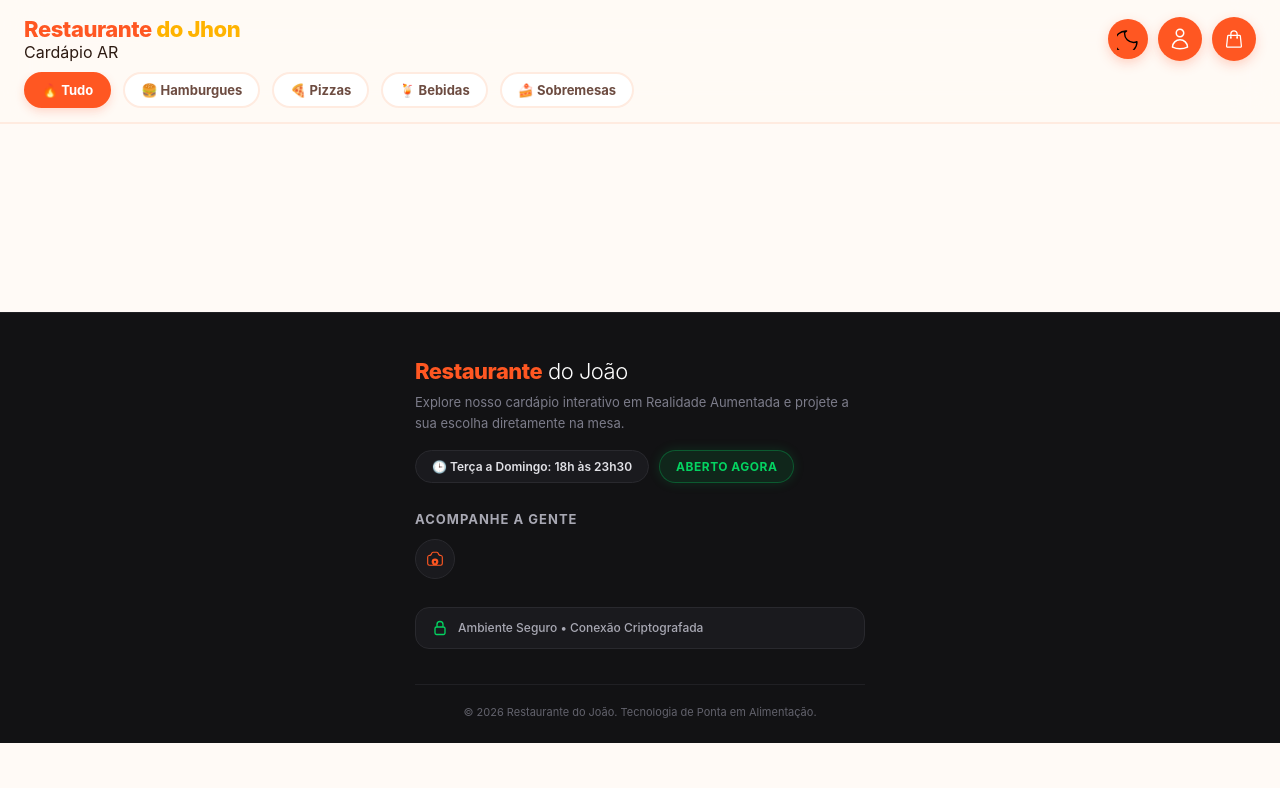
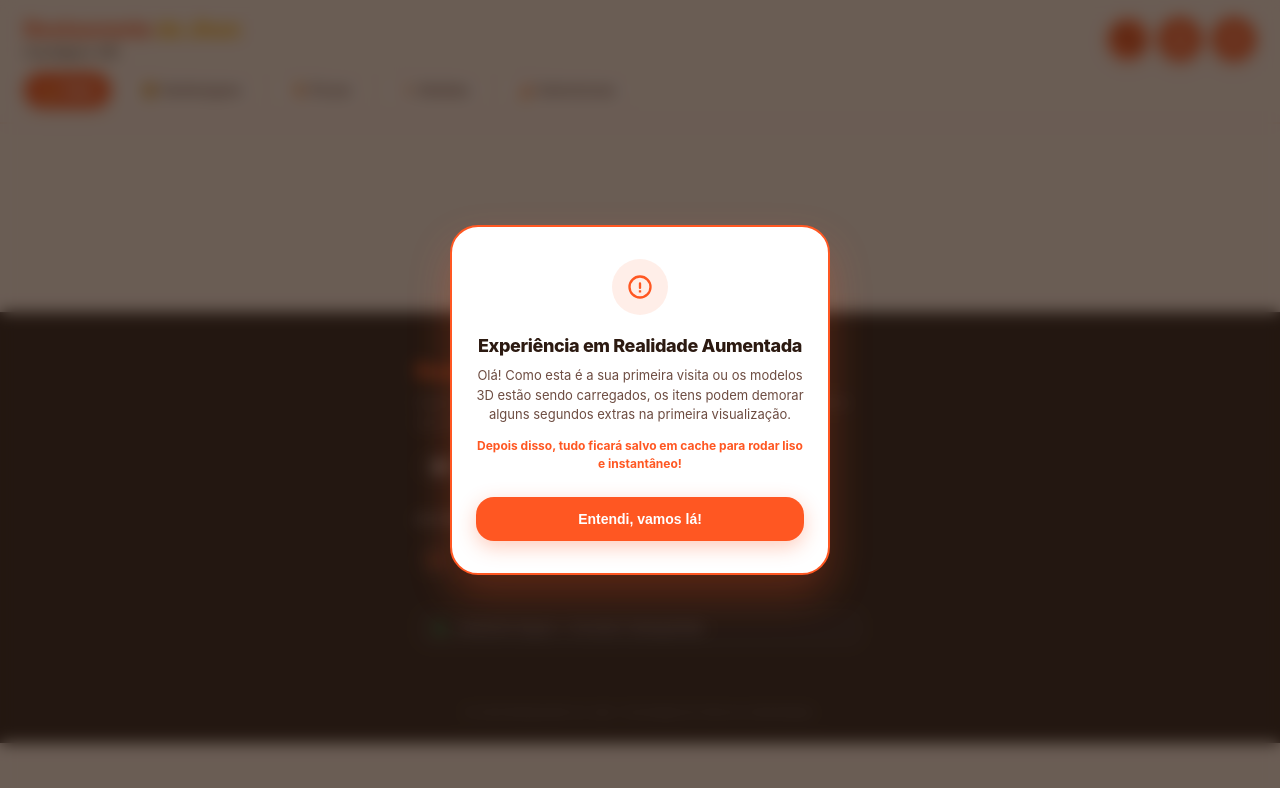
Before and after one commit to jhonatasBonfim16/cardapio-ar-frontend, a plain HTML site: page index.html in a window 1280 px wide. Drawn offline with Linux system fonts and the light colour scheme; some packages are replaced by stand-ins of ours; no server answers; a script that the page names is missing.

Commit message:
Adicionado pop up

```diff
--- /dev/null
+++ b/css/popupEstilo.css
@@ -0,0 +1,102 @@
+/* ========== POP-UP / MODAL DE AVISO 3D ========== */
+.modal-overlay {
+    position: fixed;
+    inset: 0;
+    background-color: rgba(44, 26, 17, 0.7);
+    backdrop-filter: blur(8px);
+    -webkit-backdrop-filter: blur(8px);
+    z-index: 99999;
+    display: flex;
+    align-items: center;
+    justify-content: center;
+    padding: 20px;
+
+    /* Estado inicial: invisível e travado para cliques */
+    opacity: 0;
+    pointer-events: none;
+    transition: opacity 0.3s ease;
+}
+
+/* Quando o JS ativa, ele fica visível */
+.modal-overlay.ativo {
+    opacity: 1;
+    pointer-events: auto;
+}
+
+.modal-card {
+    background-color: var(--cor-fundo-card, #ffffff);
+    border: 2px solid var(--laranja, #ff5722);
+    border-radius: 28px;
+    padding: 32px 24px;
+    max-width: 380px;
+    width: 100%;
+    text-align: center;
+    box-shadow: 0 20px 40px rgba(255, 87, 34, 0.25);
+    transform: translateY(20px) scale(0.95);
+    transition: transform 0.3s cubic-bezier(0.175, 0.885, 0.32, 1.275);
+}
+
+.modal-overlay.ativo .modal-card {
+    transform: translateY(0) scale(1);
+}
+
+.modal-icone-container {
+    width: 56px;
+    height: 56px;
+    margin: 0 auto 20px;
+    background-color: rgba(255, 87, 34, 0.1);
+    border-radius: 50%;
+    display: flex;
+    align-items: center;
+    justify-content: center;
+    color: var(--laranja, #ff5722);
+}
+
+.modal-icone-container svg {
+    width: 28px;
+    height: 28px;
+}
+
+.modal-card h2 {
+    font-size: 18px;
+    font-weight: 800;
+    color: var(--cor-texto-principal, #2c1a11);
+    margin-bottom: 10px;
+    letter-spacing: -0.02em;
+}
+
+.modal-card p {
+    font-size: 13px;
+    color: var(--cor-texto-secundario, #6d4c41);
+    line-height: 1.5;
+    margin-bottom: 12px;
+}
+
+.modal-card .modal-sub {
+    font-size: 12px;
+    color: var(--laranja, #ff5722);
+    font-weight: 700;
+    margin-bottom: 24px;
+}
+
+.btn-entendi {
+    width: 100%;
+    background-color: var(--laranja, #ff5722);
+    color: #fff;
+    border: none;
+    font-weight: 700;
+    font-size: 14px;
+    padding: 14px;
+    border-radius: 18px;
+    cursor: pointer;
+    box-shadow: 0 6px 20px rgba(255, 87, 34, 0.3);
+    transition: background-color 0.2s, transform 0.1s;
+}
+
+.btn-entendi:hover {
+    background-color: #f4511e;
+}
+
+.btn-entendi:active {
+    transform: scale(0.98);
+}
--- a/index.html
+++ b/index.html
@@ -7,6 +7,7 @@
     <link rel="stylesheet" href="./css/style.css">
     <link rel="stylesheet" href="./css/carrinho.css">
     <link rel="stylesheet" href="./css/uiControlls.css">
+    <link rel="stylesheet" href="./css/popupEstilo.css">
 
     <title>Cardápio Digital AR</title>
 
@@ -15,6 +16,23 @@
 </head>
 
 <body>
+    <!-- Modal / Pop-up de Aviso de Carregamento Inicial -->
+    <div id="modal-aviso-ar" class="modal-overlay">
+        <div class="modal-card">
+            <div class="modal-icone-container">
+                <svg xmlns="http://www.w3.org/2000/svg" fill="none" viewBox="0 0 24 24" stroke-width="2"
+                    stroke="currentColor">
+                    <path stroke-linecap="round" stroke-linejoin="round5"
+                        d="M12 9v3.75m9-.75a9 9 0 11-18 0 9 9 0 0118 0zm-9 3.75h.008v.008H12v-.008z" />
+                </svg>
+            </div>
+            <h2>Experiência em Realidade Aumentada</h2>
+            <p>Olá! Como esta é a sua primeira visita ou os modelos 3D estão sendo carregados, os itens podem demorar
+                alguns segundos extras na primeira visualização.</p>
+            <p class="modal-sub">Depois disso, tudo ficará salvo em cache para rodar liso e instantâneo!</p>
+            <button id="btn-fechar-modal" class="btn-entendi">Entendi, vamos lá!</button>
+        </div>
+    </div>
 
     <!-- BARRA TOPO FIXA COMPLETA -->
     <div class="topo-fixo">
@@ -29,15 +47,17 @@
                 <!-- NOVO: Botão Alternador de Tema (Claro / Escuro) -->
                 <button class="carrinho-topo" id="btn-tema" onclick="alternarTemaManual()" aria-label="Alternar tema">
                     <!-- Ícone do Sol (Com classe de animação) -->
-                    <svg id="icone-sol" class="icone-tema" xmlns="http://www.w3.org/2000/svg" fill="none" viewBox="0 0 24 24"
-                        stroke-width="1.5" stroke="currentColor" style="width: 24px; height: 24px; display: none;">
+                    <svg id="icone-sol" class="icone-tema" xmlns="http://www.w3.org/2000/svg" fill="none"
+                        viewBox="0 0 24 24" stroke-width="1.5" stroke="currentColor"
+                        style="width: 24px; height: 24px; display: none;">
                         <path stroke-linecap="round" stroke-linejoin="round"
                             d="M12 3v2.25m0 13.5V21M4.22 4.22l1.59 1.59m12.38 12.38l1.59 1.59M3 12h2.25m13.5 0H21M4.22 19.78l1.59-1.59M17.42 6.58l1.59-1.59M12 6.75a5.25 5.25 0 1 0 0 10.5 5.25 5.25 0 0 0 0-10.5Z" />
                     </svg>
                     <!-- Ícone da Lua (Vetor Fechado e Corrigido com classe de animação) -->
-                    <svg id="icone-lua" class="icone-tema" xmlns="http://www.w3.org/2000/svg" fill="none" viewBox="0 0 24 24"
-                        stroke-width="1.5" stroke="currentColor" style="width: 24px; height: 24px;">
-                        <path stroke-linecap="round" stroke-linejoin="round" d="M21.752 15.002A9.72 9.72 0 0118 15.75c-5.385 0-9.75-4.365-9.75-9.75 0-1.33.97-2.432 2.252-2.752a12 12 0 1011.25 11.752z" />
+                    <svg id="icone-lua" class="icone-tema" xmlns="http://www.w3.org/2000/svg" fill="none"
+                        viewBox="0 0 24 24" stroke-width="1.5" stroke="currentColor" style="width: 24px; height: 24px;">
+                        <path stroke-linecap="round" stroke-linejoin="round"
+                            d="M21.752 15.002A9.72 9.72 0 0118 15.75c-5.385 0-9.75-4.365-9.75-9.75 0-1.33.97-2.432 2.252-2.752a12 12 0 1011.25 11.752z" />
                     </svg>
                 </button>
 
@@ -266,6 +286,7 @@
 
     <!-- Vinculação do Script JavaScript Externo -->
     <script src="./js/main.js"></script>
+    <script src="./js/popup.js"></script>
     <script src="./js/cadastro.js"></script>
     <script src="./js/statusFuncionamento.js"></script>
     <script src="./js/tema.js"></script>
--- /dev/null
+++ b/js/popup.js
@@ -0,0 +1,21 @@
+document.addEventListener("DOMContentLoaded", () => {
+    const modal = document.getElementById("modal-aviso-ar");
+    const btnFechar = document.getElementById("btn-fechar-modal");
+
+    // Verifica se o usuário já viu o aviso antes
+    const jaViuAviso = localStorage.getItem("cardapio_ar_visitado");
+
+    if (!jaViuAviso) {
+        // Pequeno atraso para abrir de forma elegante após a página carregar
+        setTimeout(() => {
+            modal.classList.add("ativo");
+        }, 1000);
+    }
+
+    // Ação ao clicar no botão
+    btnFechar.addEventListener("click", () => {
+        modal.classList.remove("ativo");
+        // Salva no navegador para não exibir novamente
+        localStorage.setItem("cardapio_ar_visitado", "true");
+    });
+});
```
Lines whose indentation alone changed are shown as unchanged.
